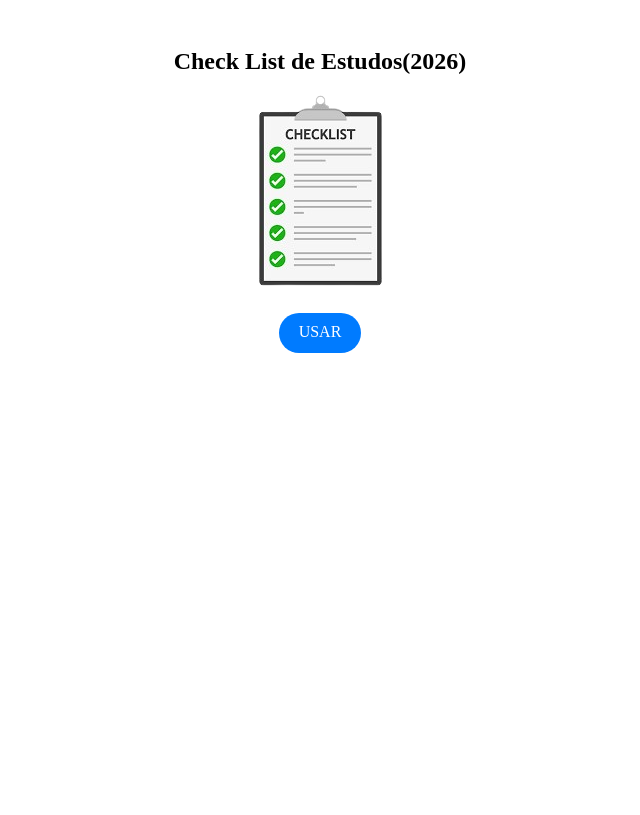
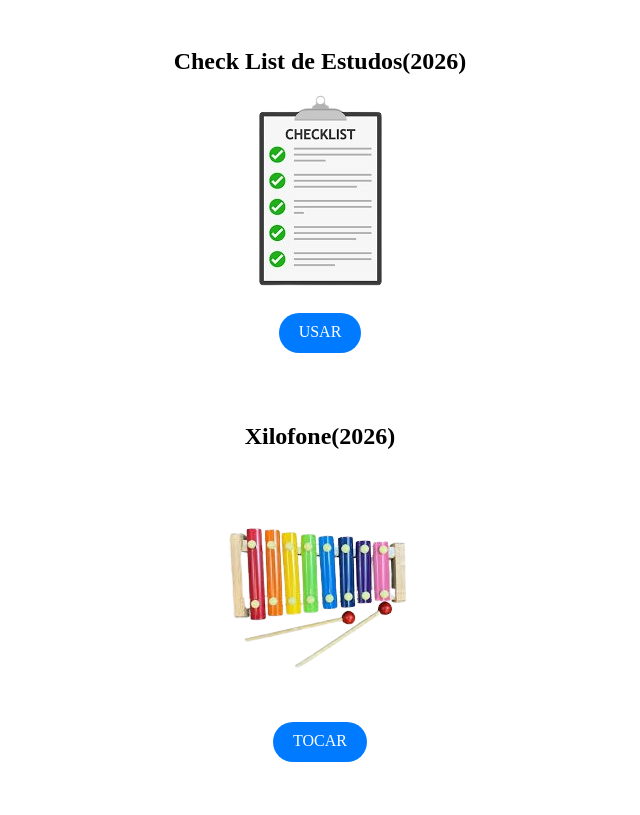
Before and after one commit to Arcane2009/Testes_sites, a plain HTML site: page index.html in a window 1280 px wide. Shown: the part 380-1195 px from the top of the page, without its empty margins (320-960 px from the left). Before the commit the page ends 800 px from the top, so only its background shows below. Drawn offline with Linux system fonts and the light colour scheme.

Commit message:
Add files via upload

```diff
--- a/index.html
+++ b/index.html
@@ -33,6 +33,16 @@
 
     </div>
 
+    <div>
+
+        <h2>Xilofone(2026)</h2>
+
+        <img src="xilo_png.png" alt="xilo_img">
+
+        <a class="botao" href="https://arcane2009.github.io/Xilofone_8n/">TOCAR</a>
+
+    </div>
+
 </body>
 
 </html>
```
Also changed, not shown: xilo_png.png (added).
